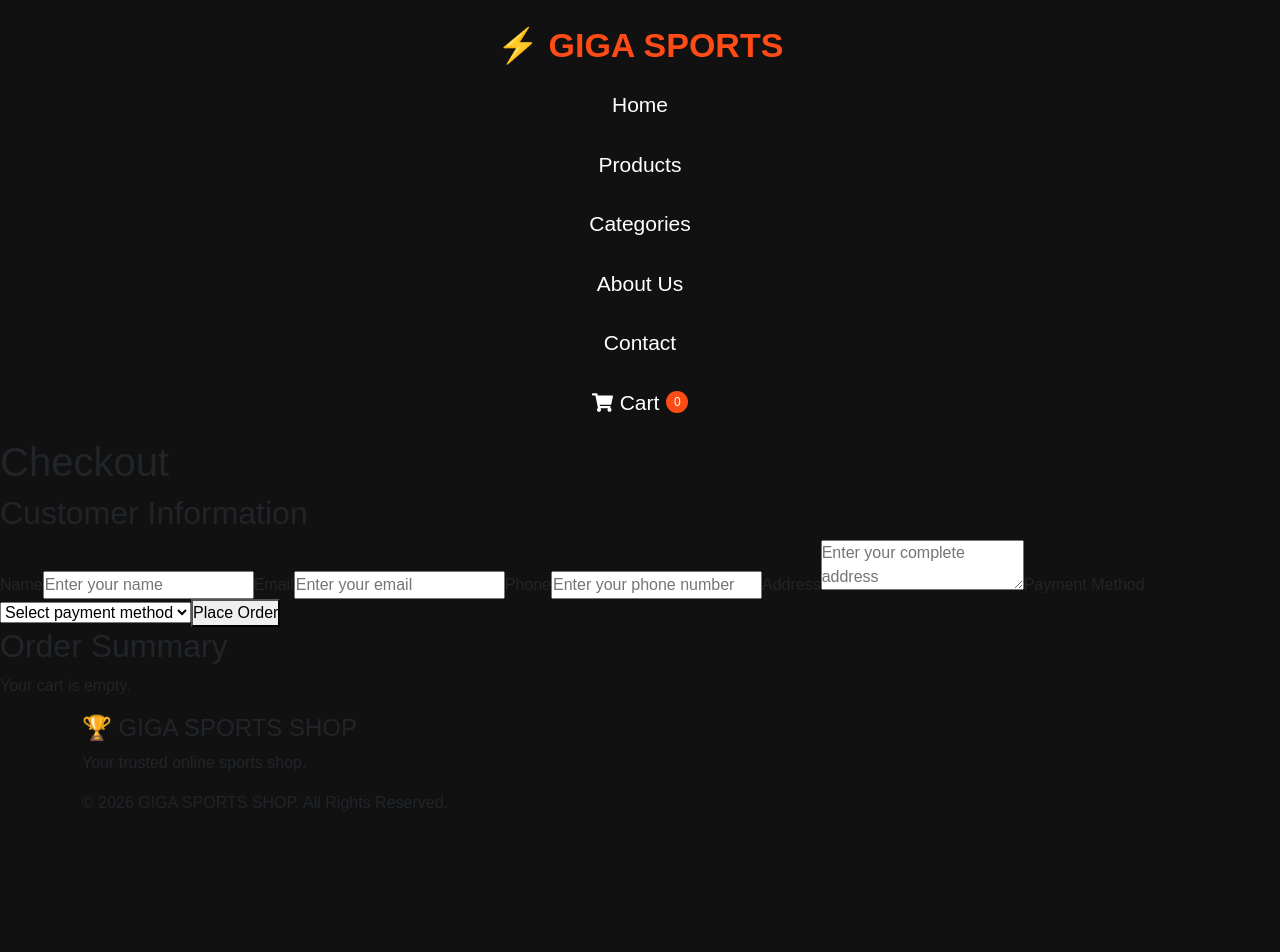
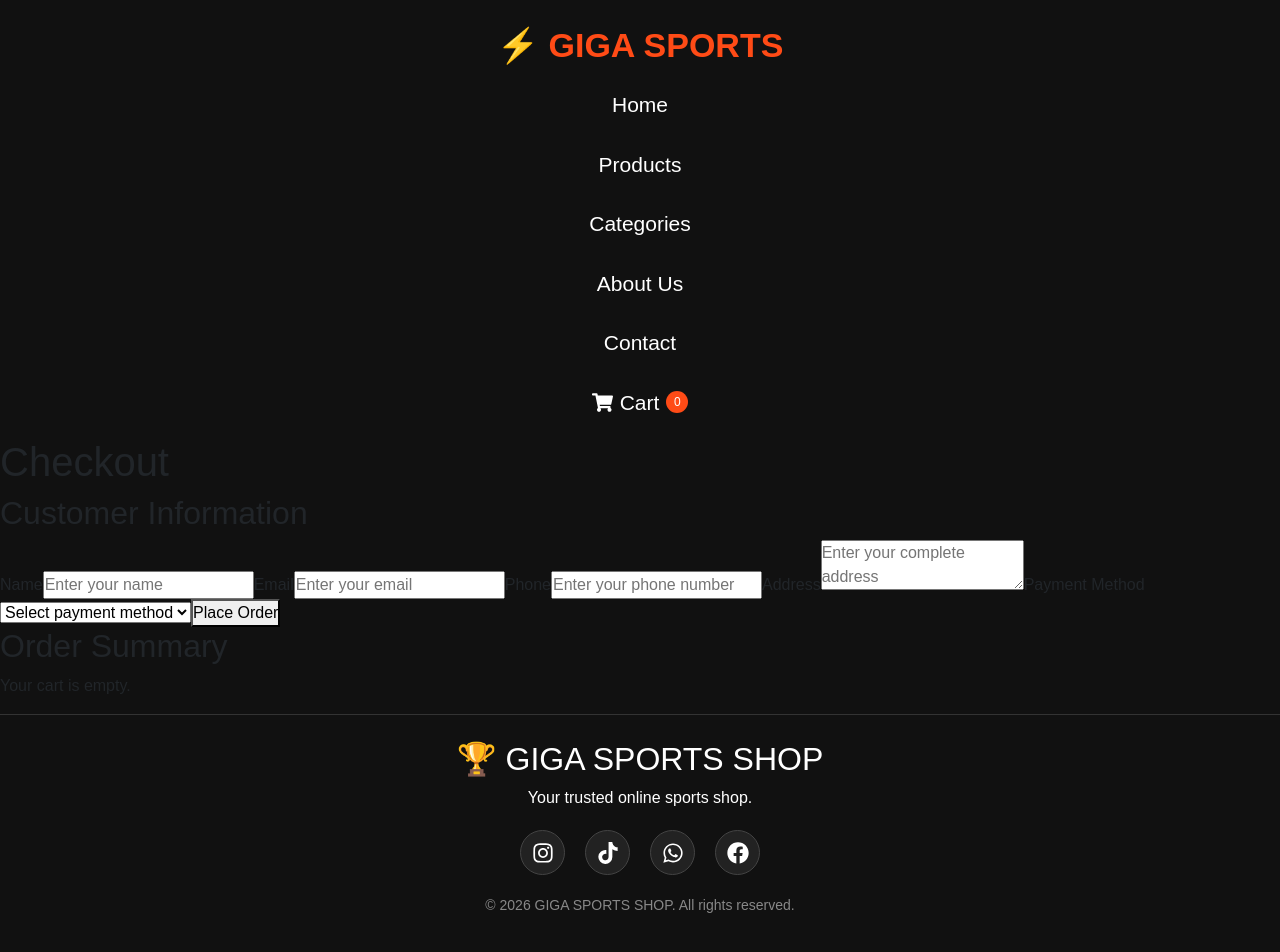
Before and after one commit to zain0333/Giga-sports, a React (Vite) app: page /checkout in a window 1280 px wide. Shown: the top 952 px of the page. Before the commit the page ends 831 px from the top, so only its background shows below. Built offline with nearby package versions, Linux system fonts and the light colour scheme.

Commit message:
thirteen commit

```diff
--- a/src/components/Footer.tsx
+++ b/src/components/Footer.tsx
@@ -1,15 +1,51 @@
+import { FaInstagram, FaTiktok, FaWhatsapp, FaFacebook } from "react-icons/fa";
+
 function Footer() {
   return (
-    <footer>
-      <div className="container">
-        <h4>🏆 GIGA SPORTS SHOP</h4>
+    <footer className="footer">
+      <h2>🏆 GIGA SPORTS SHOP</h2>
 
-        <p>Your trusted online sports shop.</p>
+      <p>Your trusted online sports shop.</p>
 
-        <p className="footer-copy">
-          © 2026 GIGA SPORTS SHOP. All Rights Reserved.
-        </p>
+      <div className="social-links">
+        <a
+          href="https://www.instagram.com/"
+          target="_blank"
+          rel="noopener noreferrer"
+          aria-label="Instagram"
+        >
+          <FaInstagram />
+        </a>
+
+        <a
+          href="https://www.tiktok.com/"
+          target="_blank"
+          rel="noopener noreferrer"
+          aria-label="TikTok"
+        >
+          <FaTiktok />
+        </a>
+
+        <a
+          href="https://wa.me/"
+          target="_blank"
+          rel="noopener noreferrer"
+          aria-label="WhatsApp"
+        >
+          <FaWhatsapp />
+        </a>
+
+        <a
+          href="https://www.facebook.com/"
+          target="_blank"
+          rel="noopener noreferrer"
+          aria-label="Facebook"
+        >
+          <FaFacebook />
+        </a>
       </div>
+
+      <p className="copyright">© 2026 GIGA SPORTS SHOP. All rights reserved.</p>
     </footer>
   );
 }
--- a/src/index.css
+++ b/src/index.css
@@ -614,3 +614,55 @@ body {
     grid-template-columns: 1fr;
   }
 }
+/* =========================================
+   SOCIAL MEDIA
+   ========================================= */
+
+.social-links {
+  display: flex;
+  justify-content: center;
+  align-items: center;
+
+  gap: 20px;
+
+  margin: 20px 0;
+}
+
+.social-links a {
+  width: 45px;
+  height: 45px;
+
+  display: flex;
+  align-items: center;
+  justify-content: center;
+
+  color: white;
+
+  background: #222;
+
+  border: 1px solid #444;
+
+  border-radius: 50%;
+
+  font-size: 22px;
+
+  text-decoration: none;
+
+  transition: 0.3s;
+}
+
+.social-links a:hover {
+  color: #ff4b16;
+
+  border-color: #ff4b16;
+
+  transform: translateY(-4px);
+}
+
+.copyright {
+  margin-top: 15px;
+
+  color: #888;
+
+  font-size: 14px;
+}
```
